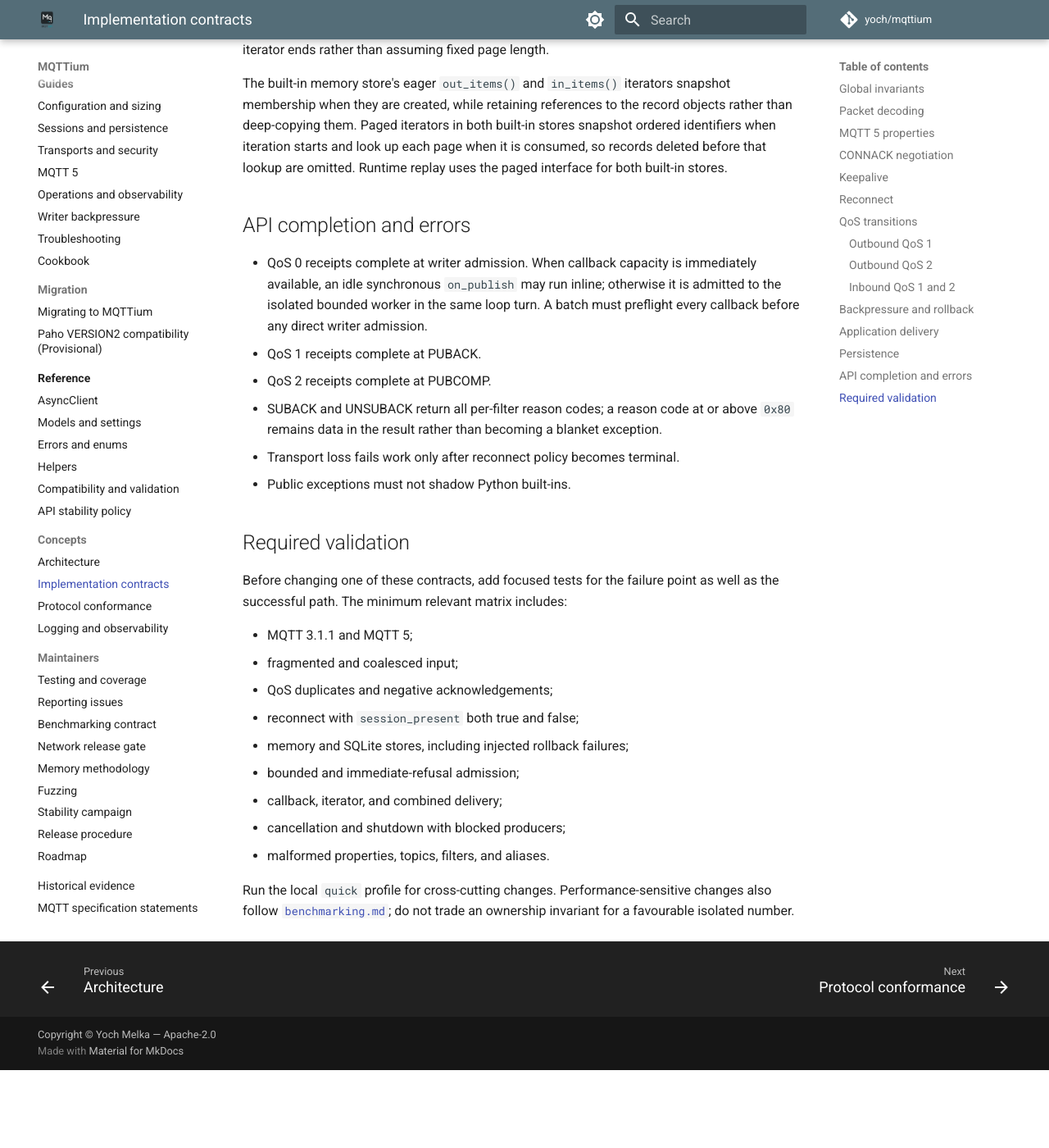
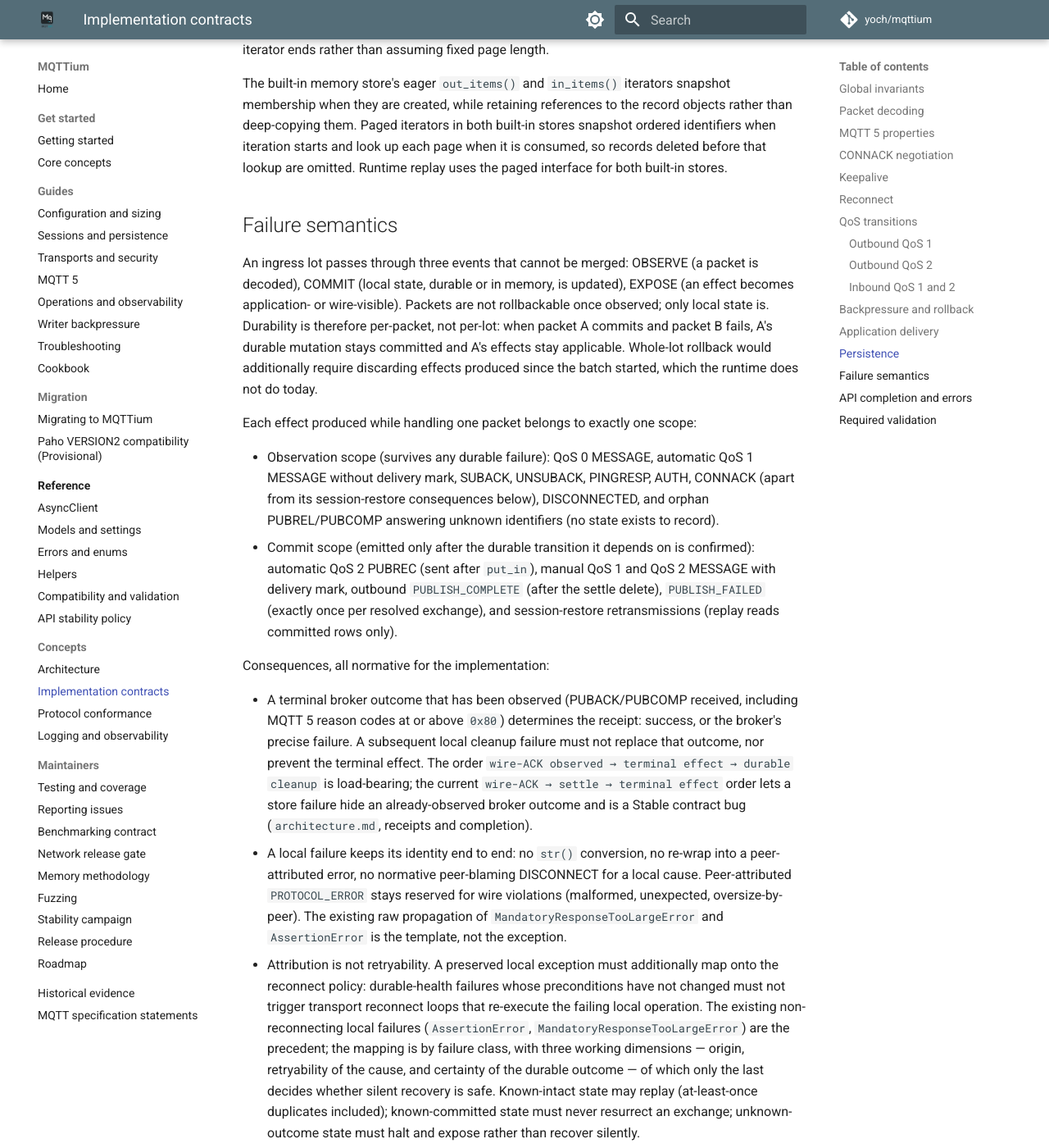
Before and after one commit to yoch/mqttium, an MkDocs documentation site: the page built from docs/implementation-guide.md, in a window 1280 px wide and 1400 px high, scrolled down 5716 px. Shown: the whole window at 82% size. Built offline with MkDocs 1.6.1 and Material for MkDocs 9.7.7, drawn with Linux system fonts in a browser that asks for light colours; comment, search, counter and statistics services are not loaded; before the commit the page ends 7021 px from its top, so only the background shows below that; some of the changed text lies outside the part shown.

Commit message:
docs: specify ingress failure semantics (OBSERVE/COMMIT/EXPOSE)

```diff
--- a/docs/implementation-guide.md
+++ b/docs/implementation-guide.md
@@ -240,6 +240,74 @@
 when it is consumed, so records deleted before that lookup are omitted. Runtime
 replay uses the paged interface for both built-in stores.
 
+## Failure semantics
+
+An ingress lot passes through three events that cannot be merged: OBSERVE (a
+packet is decoded), COMMIT (local state, durable or in memory, is updated),
+EXPOSE (an effect becomes application- or wire-visible). Packets are not
+rollbackable once observed; only local state is. Durability is therefore
+per-packet, not per-lot: when packet A commits and packet B fails, A's durable
+mutation stays committed and A's effects stay applicable. Whole-lot rollback
+would additionally require discarding effects produced since the batch started,
+which the runtime does not do today.
+
+Each effect produced while handling one packet belongs to exactly one scope:
+
+- Observation scope (survives any durable failure): QoS 0 MESSAGE, automatic
+  QoS 1 MESSAGE without delivery mark, SUBACK, UNSUBACK, PINGRESP, AUTH,
+  CONNACK (apart from its session-restore consequences below), DISCONNECTED,
+  and orphan PUBREL/PUBCOMP answering unknown identifiers (no state exists to
+  record).
+- Commit scope (emitted only after the durable transition it depends on is
+  confirmed): automatic QoS 2 PUBREC (sent after `put_in`), manual QoS 1 and
+  QoS 2 MESSAGE with delivery mark, outbound `PUBLISH_COMPLETE` (after the
+  settle delete), `PUBLISH_FAILED` (exactly once per resolved exchange), and
+  session-restore retransmissions (replay reads committed rows only).
+
+Consequences, all normative for the implementation:
+
+- A terminal broker outcome that has been observed (PUBACK/PUBCOMP received,
+  including MQTT 5 reason codes at or above `0x80`) determines the receipt:
+  success, or the broker's precise failure. A subsequent local cleanup failure
+  must not replace that outcome, nor prevent the terminal effect. The order
+  `wire-ACK observed → terminal effect → durable cleanup` is load-bearing;
+  the current `wire-ACK → settle → terminal effect` order lets a store failure
+  hide an already-observed broker outcome and is a Stable contract bug
+  (`architecture.md`, receipts and completion).
+- A local failure keeps its identity end to end: no `str()` conversion, no
+  re-wrap into a peer-attributed error, no normative peer-blaming DISCONNECT
+  for a local cause. Peer-attributed `PROTOCOL_ERROR` stays reserved for wire
+  violations (malformed, unexpected, oversize-by-peer). The existing raw
+  propagation of `MandatoryResponseTooLargeError` and `AssertionError` is the
+  template, not the exception.
+- Attribution is not retryability. A preserved local exception must additionally
+  map onto the reconnect policy: durable-health failures whose preconditions
+  have not changed must not trigger transport reconnect loops that re-execute
+  the failing local operation. The existing non-reconnecting local failures
+  (`AssertionError`, `MandatoryResponseTooLargeError`) are the precedent; the
+  mapping is by failure class, with three working dimensions — origin,
+  retryability of the cause, and certainty of the durable outcome — of which
+  only the last decides whether silent recovery is safe. Known-intact state
+  may replay (at-least-once duplicates included); known-committed state must
+  never resurrect an exchange; unknown-outcome state must halt and expose
+  rather than recover silently.
+- Crash window: broker and store share no distributed transaction. Once PUBACK
+  is received it cannot be unreceived, and recording `ACK OBSERVED` can itself
+  fail or be interrupted by a crash. The implementation must define the
+  application-visible commit point, preserve local error identity, refuse
+  absurd automatic recovery, mark the store unhealthy, document the crash
+  recovery guarantee — and must not promise correct divergence recovery in
+  every failure model.
+
+Acceptance for the implementation (PR `fix/ingress-failure-semantics`):
+a deterministic A/B test where packet A produces a durable mutation plus an
+effect and packet B makes the store raise, asserting durable state, applied
+versus discarded effects, receipt outcome, MID and budget ledgers,
+`on_disconnect` exception identity, and the reconnect decision; receipt
+outcomes for broker success and broker `0x80+` failure under store failure;
+no reconnect loop against a durably broken store; full suite, fuzz smoke,
+and broker integration green.
+
 ## API completion and errors
 
 - QoS 0 receipts complete at writer admission. When callback capacity is
```
